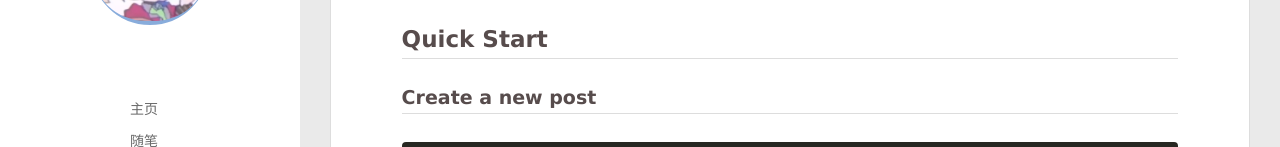
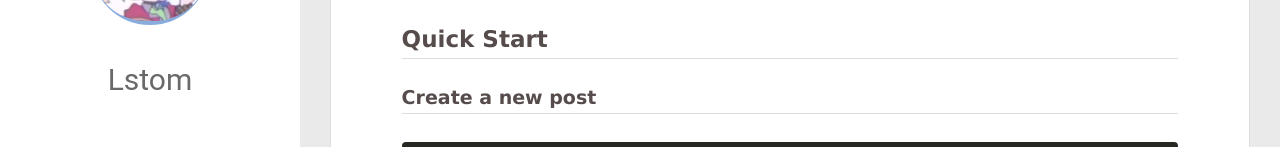
Before and after one commit to lstom/Istom.github.io, a plain HTML site: page 2021/02/19/hello-world/index.html in a window 1280 px wide. Shown: the part 210-357 px from the top of the page. Drawn offline with Linux system fonts and the light colour scheme; no server answers.

Commit message:
Site updated: 2021-02-22 00:48:38

```diff
--- a/2021/02/19/hello-world/index.html
+++ b/2021/02/19/hello-world/index.html
@@ -50,7 +50,7 @@
 			<img src="/img/user.jpg" class="js-avatar">
 		</a>
 		<hgroup>
-		  <h1 class="header-author"><a href="/"></a></h1>
+		  <h1 class="header-author"><a href="/">Lstom</a></h1>
 		</hgroup>
 
 
@@ -108,7 +108,7 @@
 				<img src="/img/user.jpg" class="js-avatar">
 			</div>
 			<hgroup>
-			  <h1 class="header-author js-header-author"></h1>
+			  <h1 class="header-author js-header-author">Lstom</h1>
 			</hgroup>
 
 
@@ -465,8 +465,6 @@
 
     	<section class="tools-section tools-section-me" q-show="aboutme">
 
-  	  		<div class="aboutme-wrap" id="js-aboutme">很惭愧&lt;br&gt;&lt;br&gt;只做了一点微小的工作&lt;br&gt;谢谢大家</div>
-
     	</section>
 
   </div>
```
Also changed, not shown: 2021/02/19/liangshan-s-blog/index.html (+2 -4 lines), archives/2021/02/index.html (+2 -4 lines), archives/2021/index.html (+2 -4 lines), archives/index.html (+2 -4 lines), index.html (+2 -4 lines).
